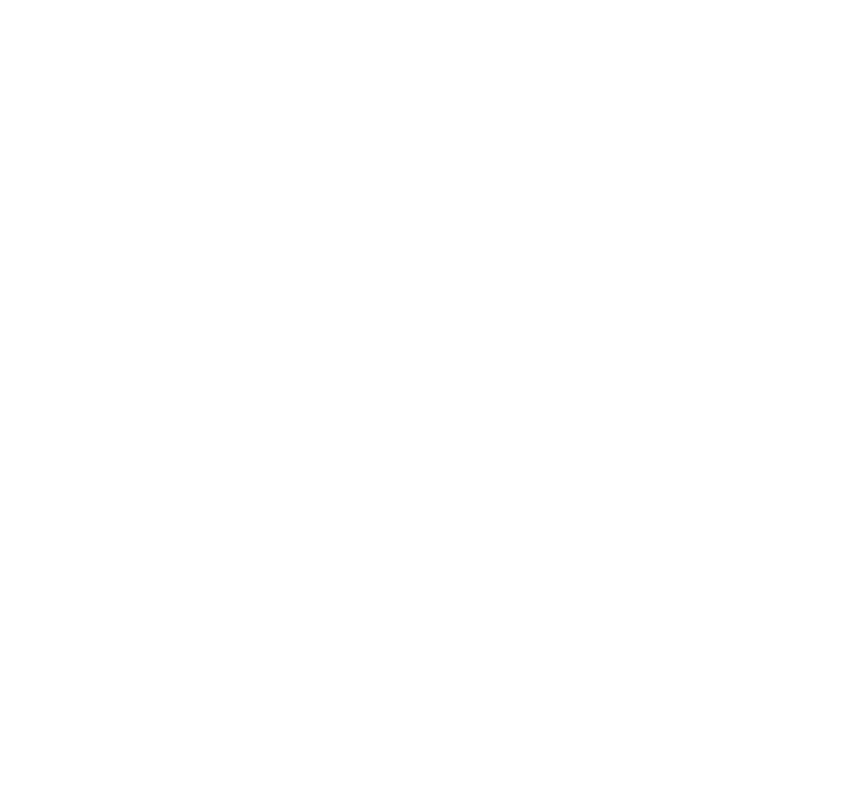
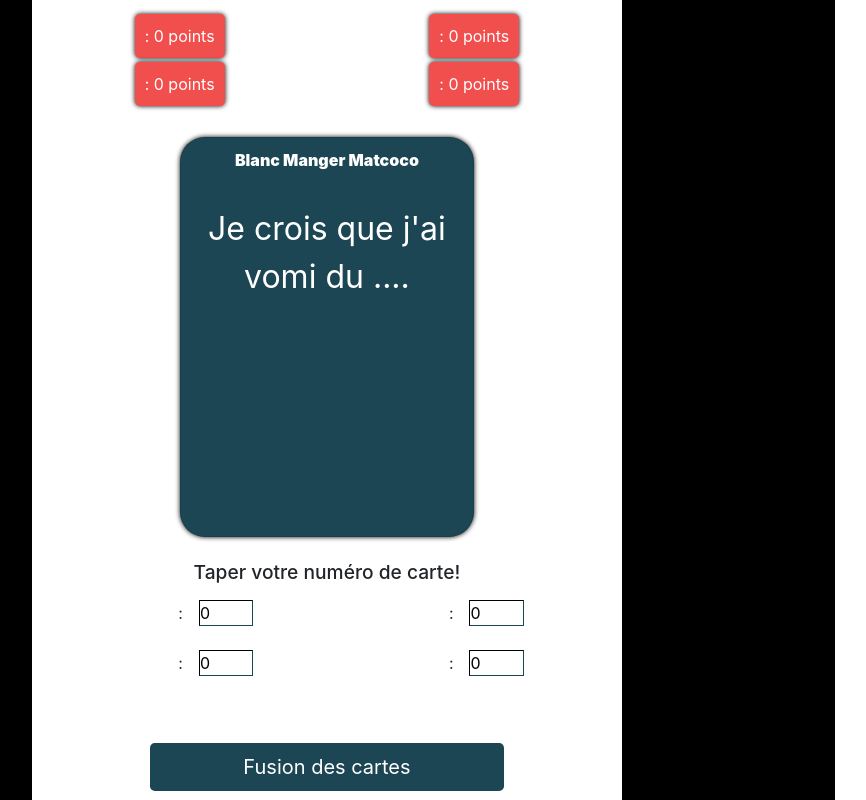
Before and after one commit to MathieuGAUBAL/blanc_manger_matcoco, a React (Create React App) app in the folder app_game/: page /Choice in a window 1280 px wide. Shown: the whole page, without its empty margins (181-1047 px from the left). Built offline with nearby package versions, Linux system fonts and the light colour scheme.

Commit message:
route v1

```diff
--- a/app_game/src/App.js
+++ b/app_game/src/App.js
@@ -1,6 +1,8 @@
 import React from 'react';
 import './App.css';
 import Homepage from './components/Homepage/Homepage';
+import Choose from './components/name/Choose';
+import Choice from './components/chooseCards/Choice';
 import { BrowserRouter as Router, Switch, Route } from 'react-router-dom';
 
 
@@ -10,6 +12,8 @@
       <Router>
         <Switch>
           <Route exact path='/' exact component={Homepage}/>
+          <Route path='/Choose' component={Choose}/>
+          <Route path='/Choice' component={Choice}/>
         </Switch>
       </Router>
 
--- a/app_game/src/components/Homepage/Homepage.jsx
+++ b/app_game/src/components/Homepage/Homepage.jsx
@@ -9,7 +9,7 @@
             <div className="accueil">
                 <div className="logo">
                     <img src="/images/bmc.png" alt="logo accueil"/>
-                    <Link to='/'><button className="bouton-go">GO</button></Link>
+                    <Link to='/choose'><button className="bouton-go">GO</button></Link>
                 </div>
             </div>
         )
--- a/app_game/src/components/chooseCards/Choice.jsx
+++ b/app_game/src/components/chooseCards/Choice.jsx
@@ -1,6 +1,7 @@
 import React, { Component } from "react";
 import "./choice.css";
 import { connect } from "react-redux";
+import { Link } from 'react-router-dom';
 
 class Choice extends Component {
   constructor(props) {
--- a/app_game/src/components/name/Choose.jsx
+++ b/app_game/src/components/name/Choose.jsx
@@ -1,6 +1,7 @@
 import React, { Component } from "react";
 import "./Choose.css";
 import { connect } from "react-redux";
+import { Link } from 'react-router-dom';
 
 class Choose extends Component {
   constructor(props) {
@@ -32,8 +33,11 @@
   submitForm = e => {
     e.preventDefault();
 
+    console.log('hello')
+
     let player1 = this.state.player1;
     let play1 = { type: "get_player1", player1: player1 };
+
     this.props.dispatch(play1);
 
     let player2 = this.state.player2;
@@ -50,6 +54,7 @@
   };
 
   render() {
+    console.log(this.state)
     return (
       <div className='d-flex '>
         <div className=' black_margin col-md-2 col-lg-2'></div>
--- a/app_game/src/components/rootReducers.jsx
+++ b/app_game/src/components/rootReducers.jsx
@@ -35,6 +35,8 @@
   let player2 = STORE.player2;
   let player3 = STORE.player3;
   let player4 = STORE.player4;
+
+
 
   let points1 = STORE.points1;
   let points2 = STORE.points2;
```
